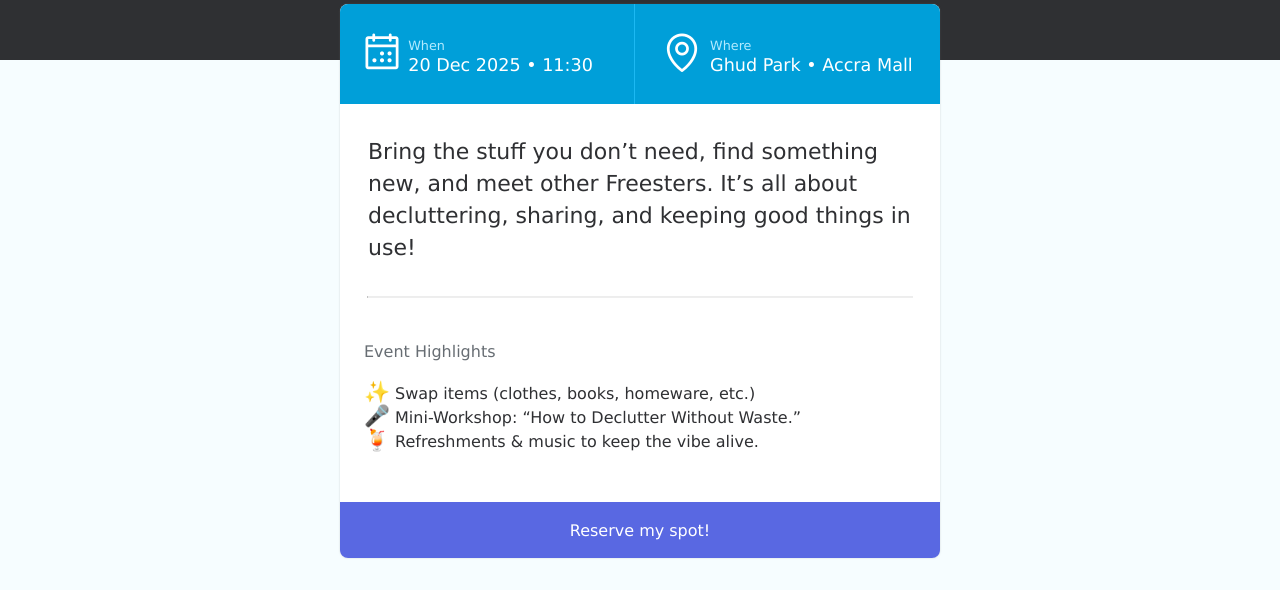
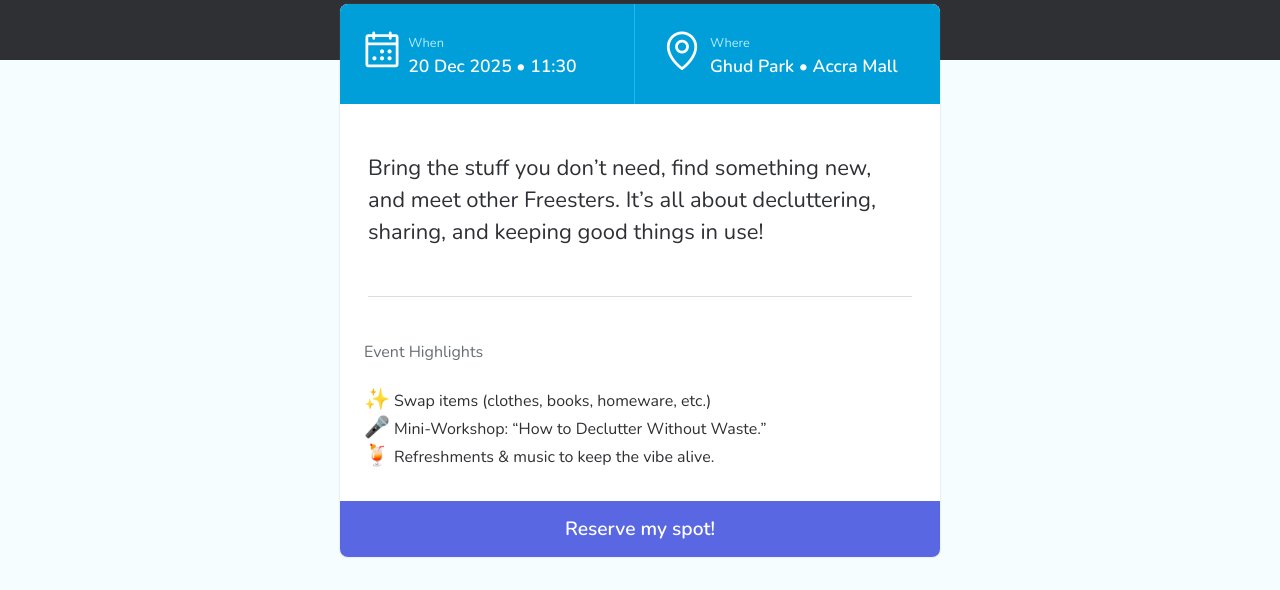
Before and after one commit to maxxsas/Invitation, a plain HTML site: page index.html in a window 1280 px wide. Shown: the part 210-800 px from the top of the page. Drawn offline with nearby package versions, Linux system fonts and the light colour scheme.

Commit message:
Update index.html
Added custom font

```diff
--- a/index.html
+++ b/index.html
@@ -29,6 +29,17 @@
       href="https://cdn.jsdelivr.net/npm/@phosphor-icons/web@2.1.1/src/fill/style.css"
     />
 
+
+
+    <!-- for the custom font -->
+
+
+    <link rel="preconnect" href="https://fonts.googleapis.com">
+		<link rel="preconnect" href="https://fonts.gstatic.com" crossorigin>
+		<link href="https://fonts.googleapis.com/css2?family=Nunito:wght@200..1000&display=swap" rel="stylesheet">
+
+
+
 	<!-- 🙏 Not supposed to be doing this at this stage, but need to use these icons very badly 🙏 -->
 
 
@@ -39,12 +50,10 @@
 		<style>
 
 
-
-
 			body{
 				margin: 0px;
 				background-color: white;
-				font-family: "verdana";
+				font-family: "Nunito", sans-serif;
 				background-color: rgb(246,253,255) ;
 				color: rgb(47,48,51) ;
 			}
@@ -55,6 +64,11 @@
 				padding: 0;
 
 			}
+
+			p{
+				font-family:"Nunito" sans-serif;
+			}
+
 			#banner{
 
 				padding-top: 30px;
@@ -159,7 +173,8 @@
 			}
 
 			hr.smooth-seperator{
-				border-top:1px solid rgb(220,220,220, 0.5);
+				border:0px;
+				border-top:1px solid rgb(220,220,220);
 				width: 544px;
 
 				margin: auto;
@@ -169,11 +184,12 @@
 				width: 100%;
 				height: 7vh;
 				background-color: rgb(89, 104, 226);
-				font-size: 1em;
-				font-family: "verdana";
+				font-size: 1.2em;
+				font-family: "Nunito", sans-serif;
 				color: white;
 				border: none;
 				border-radius:0px 0px 8px 8px;
+				font-weight: 600;
 
 			}
 
@@ -218,6 +234,7 @@
 			.description{
 				font-size: 1.1em;
 				letter-spacing: 0;
+				font-weight: 600;
 			}
 
 
```
